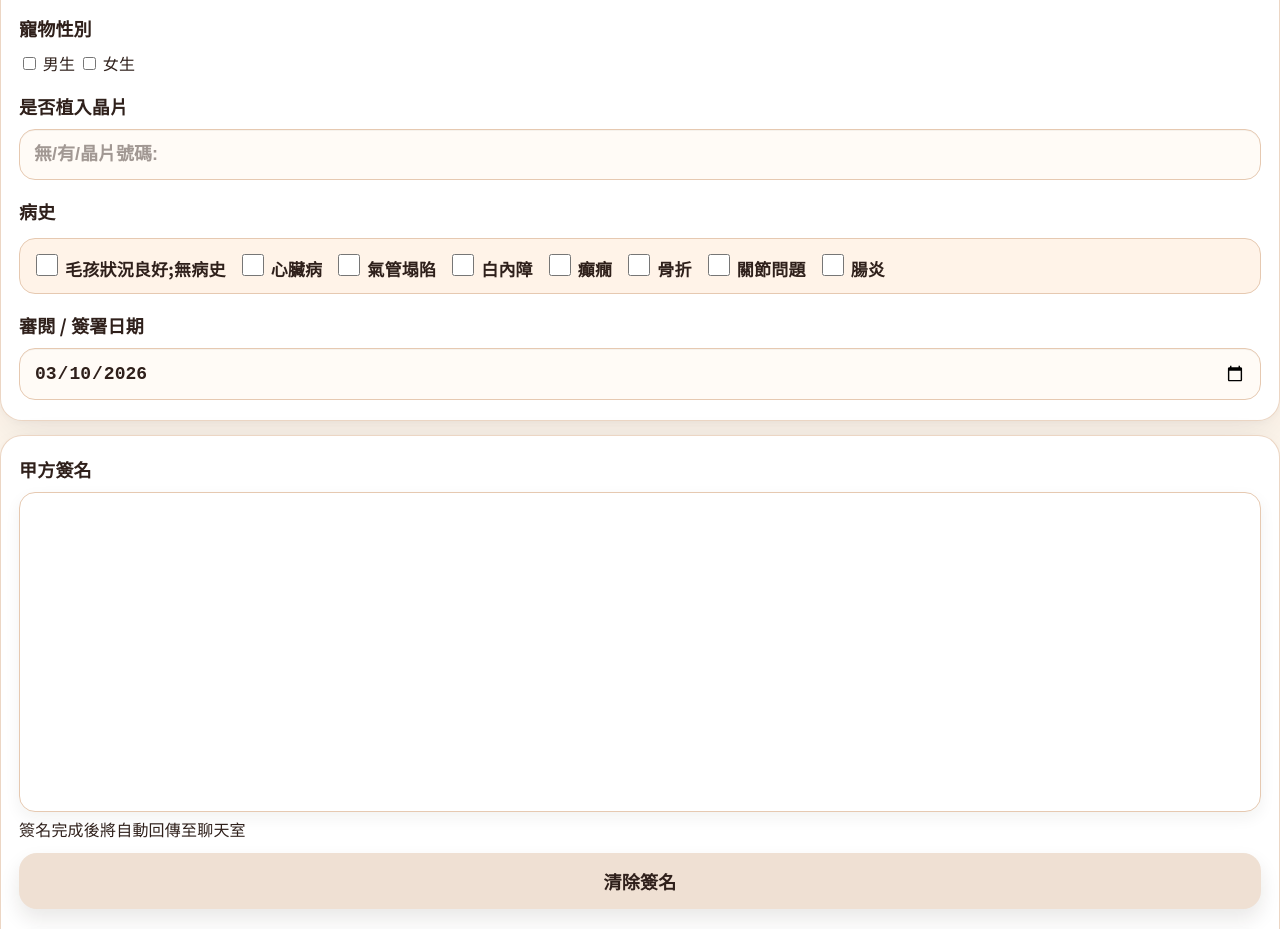
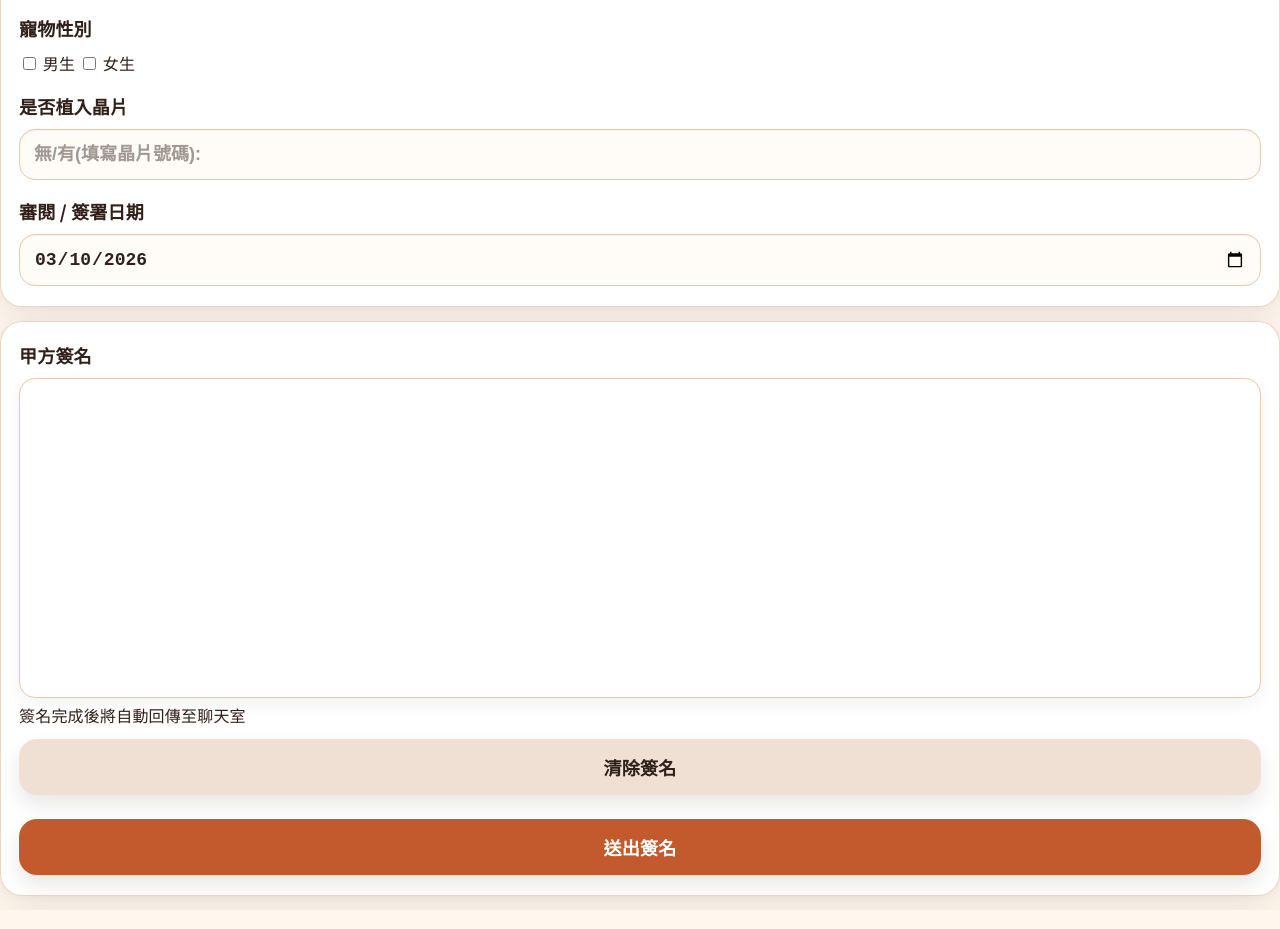
Before and after one commit to moopet2022/petsalon, a plain HTML site: page index.html in a window 1280 px wide. Shown: the part 1667-2596 px from the top of the page. Drawn offline with Linux system fonts and the light colour scheme.

Commit message:
Update index.html

```diff
--- a/index.html
+++ b/index.html
@@ -475,29 +475,7 @@
       <label><input type="checkbox" name="disease" value="女生"> 女生</label>
 
       <div class="label">是否植入晶片</div>
-      <input id="petName" class="input" placeholder="無/有/晶片號碼:">
-
-      <div class="label">病史</div>
-
-<div class="checkRow">
-
-<label><input type="checkbox" name="disease" value="無病史"> 毛孩狀況良好;無病史</label>
-
-<label><input type="checkbox" name="disease" value="心臟病"> 心臟病</label>
-
-<label><input type="checkbox" name="disease" value="氣管塌陷"> 氣管塌陷</label>
-
-<label><input type="checkbox" name="disease" value="白內障"> 白內障</label>
-
-<label><input type="checkbox" name="disease" value="癲癇"> 癲癇</label>
-
-<label><input type="checkbox" name="disease" value="骨折"> 骨折</label>
-
-<label><input type="checkbox" name="disease" value="關節問題"> 關節問題</label>
-
-<label><input type="checkbox" name="disease" value="腸炎"> 腸炎</label>
-
-</div>
+      <input id="petName" class="input" placeholder="無/有(填寫晶片號碼):">
 
       <div class="label">審閱 / 簽署日期</div>
       <input type="date" class="input" id="signDate">
```
